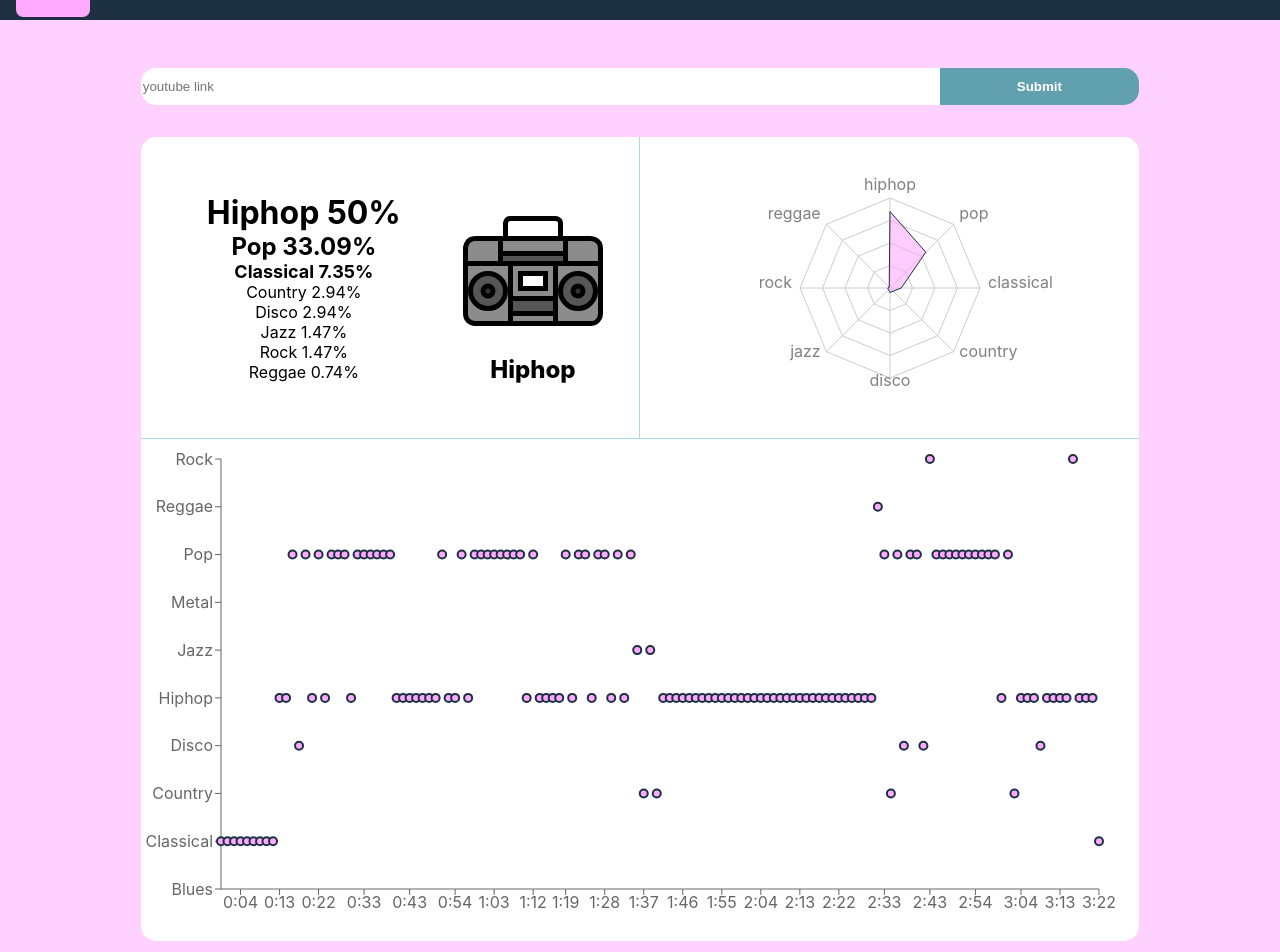
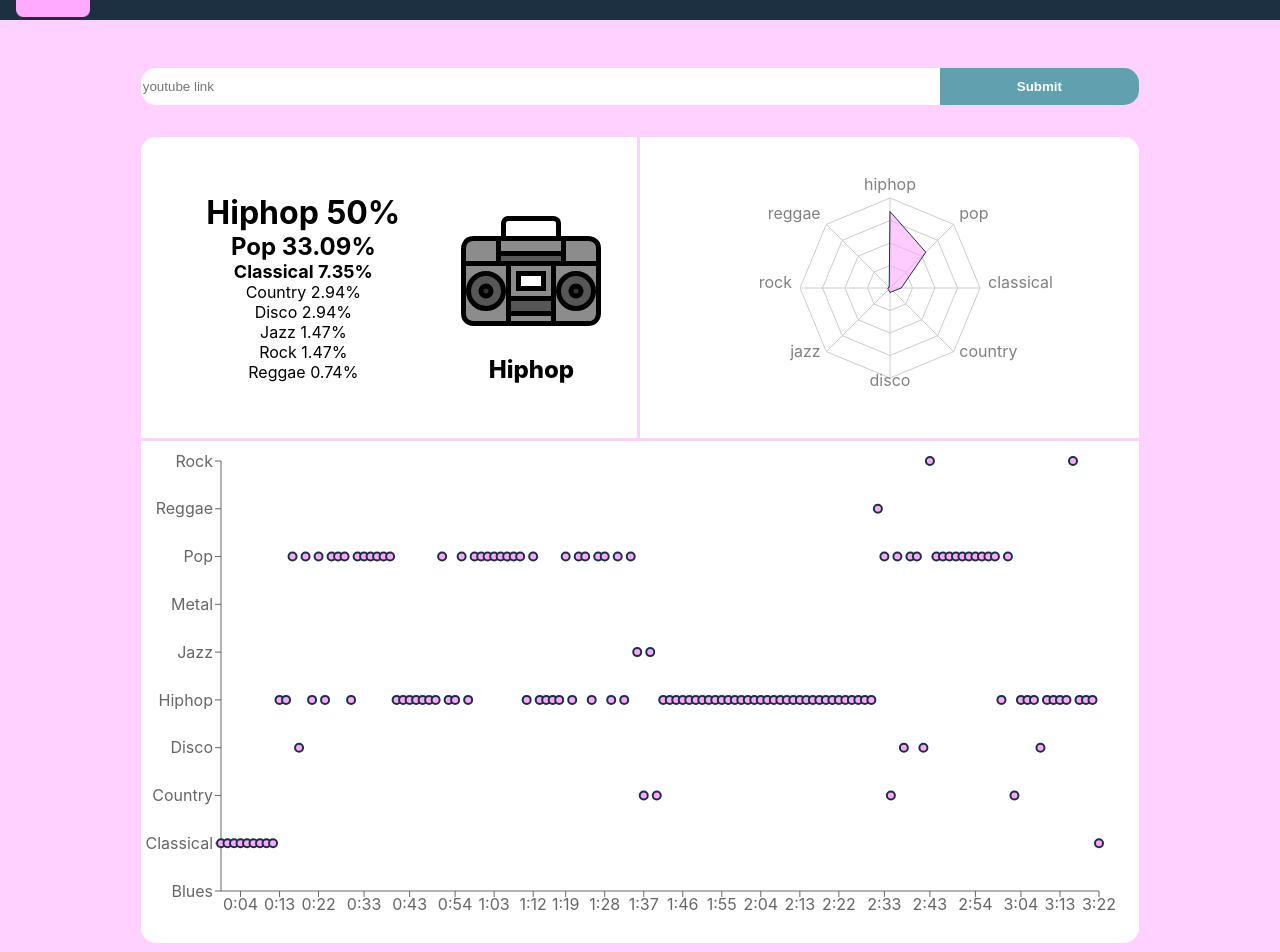
Before and after one commit to Shinestr8/shstr-nste-sttc, a React (Create React App) app in the folder client/: page / in a window 1280 px wide. Shown: the part 60-1012 px from the top of the page. Built offline with nearby package versions, Linux system fonts and the light colour scheme.

Commit message:
changed border color on grid

```diff
--- a/client/src/App.css
+++ b/client/src/App.css
@@ -2,7 +2,6 @@
 
 html, body, #root{
   height: 100%;
-  background: linear-gradient(to bottom right, #7b4397, #dc2430);
 }
 
 #logo{
@@ -124,7 +123,7 @@ button{
 #prediction .top-left{
   grid-column: 1;
   grid-row: 1;
-  border-right: 1px solid lightblue;
+  border-right: 3px solid #FFD1FF;
   display: flex;
   justify-content: space-around;
   align-items: center;
@@ -141,7 +140,7 @@ button{
 #prediction .bottom{
   grid-column: 1/3;
   grid-row: 2/3;
-  border-top: 1px solid lightblue;
+  border-top: 3px solid #FFD1FF;
 }
 
 .recharts-line .recharts-curve {
```
